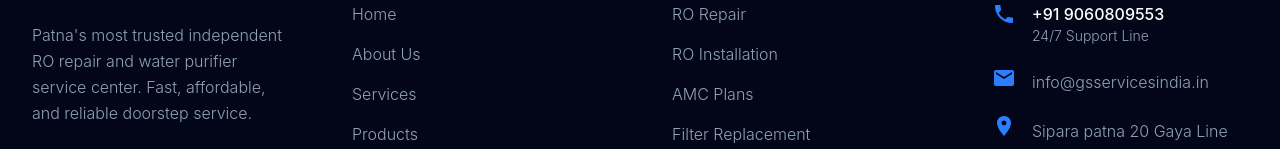
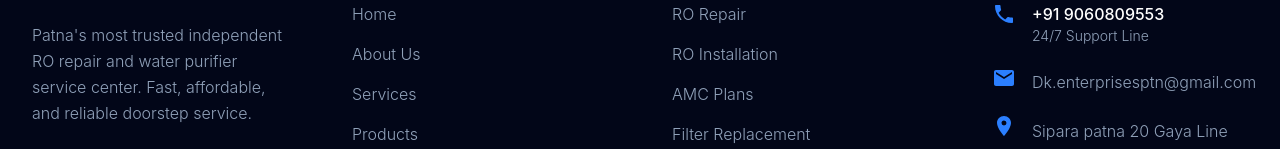
Before and after one commit to sws-harendra/roservices, a React (Vite) app: page / in a window 1280 px wide. Shown: the part 5451-5600 px from the top of the page. Built offline with nearby package versions, Linux system fonts and the light colour scheme.

Commit message:
email changes

```diff
--- a/src/components/Contact/ContactForm.jsx
+++ b/src/components/Contact/ContactForm.jsx
@@ -11,7 +11,7 @@ const contactInfo = [
   {
     icon: <Mail size={20} />,
     title: "Email",
-    value: "info@gsservicesindia.in",
+    value: "Dk.enterprisesptn@gmail.com",
   },
   {
     icon: <MapPin size={20} />,
--- a/src/components/Contact/ContactInfo.jsx
+++ b/src/components/Contact/ContactInfo.jsx
@@ -12,7 +12,7 @@ const info = [
   {
     icon: <Mail size={24} />,
     title: "Email Us",
-    value: "info@gsservicesindia.in",
+    value: "Dk.enterprisesptn@gmail.com",
     desc: "We'll reply within 24 hours",
   },
   {
--- a/src/components/Footer.jsx
+++ b/src/components/Footer.jsx
@@ -74,7 +74,7 @@ function Footer() {
 
             <div className="flex gap-4">
               <MdEmail className="text-blue-500 text-2xl shrink-0" />
-              <span className="mt-1 hover:text-white transition-colors cursor-pointer">info@gsservicesindia.in</span>
+              <span className="mt-1 hover:text-white transition-colors cursor-pointer">Dk.enterprisesptn@gmail.com</span>
             </div>
 
             <div className="flex gap-4">
```
Also changed, not shown: 1 other file (tests, documents, lock files or other folders).
